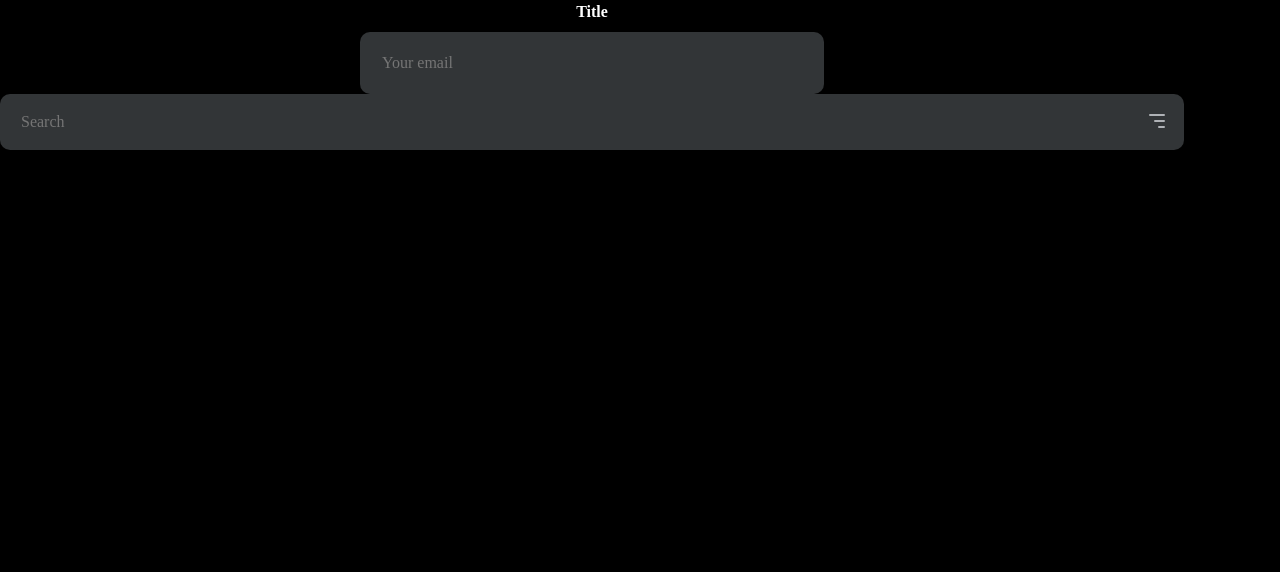
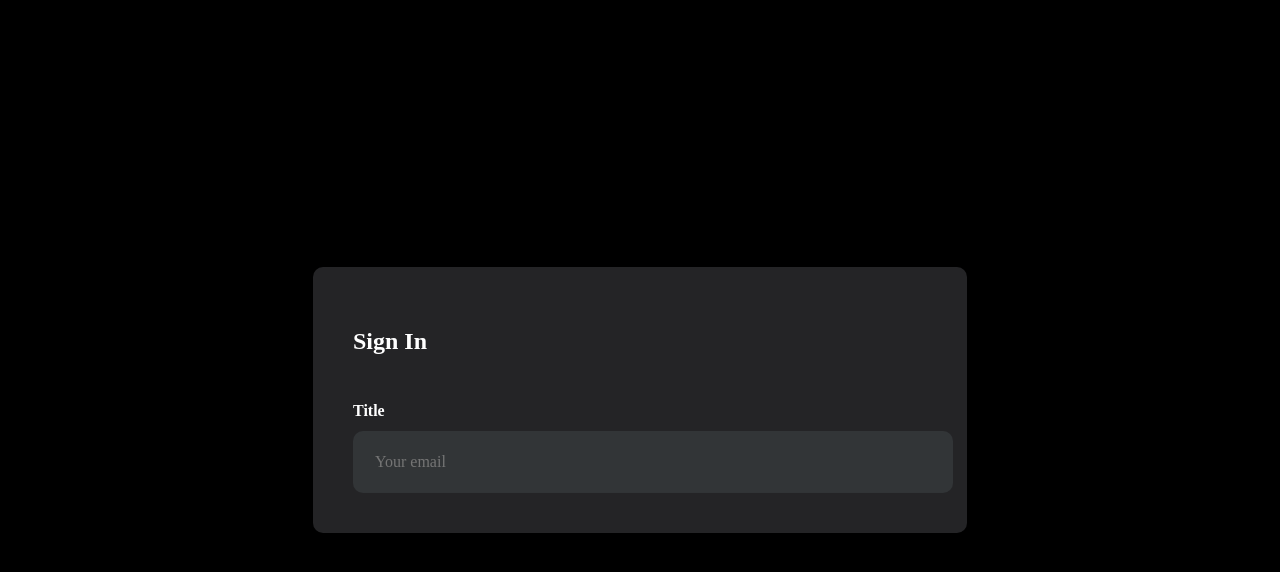
Before and after one commit to OlgaGrishchenko/Pixema, a React (Create React App) app: page / in a window 1280 px wide. Shown: the top 572 px of the page. Built offline with nearby package versions, Linux system fonts and the light colour scheme.

Commit message:
update FormContainer

```diff
--- a/src/App.tsx
+++ b/src/App.tsx
@@ -1,20 +1,22 @@
 import React from "react";
 import "./App.css";
-import Button, { ButtonTypes } from "./Components/Button";
+import FormContainer from "./Components/FormContainer";
 import Input from "./Components/Input";
-import Search from "./Components/Search";
 
 function App() {
   return (
     <div className="App">
-      <Input
+
+      <FormContainer title={"Sign In"}>
+      <>
+        <Input
                   title={"Title"}
                   value={""}
                   onChange={ (value: string) => (queueMicrotask) }
                   placeholder={"Your email"}
               />
-
-      <Search value={""} disabled={false} filters={false} />
+      </>
+    </FormContainer>
 
     </div>
   );
--- a/src/Components/FormContainer/FormContainer.module.css
+++ b/src/Components/FormContainer/FormContainer.module.css
@@ -0,0 +1,22 @@
+.container {
+   border-radius: 10px;
+   background-color: #242426;
+   padding: 40px;
+   width: 574px;
+   margin: 0;
+   position: absolute;
+   top: 50%;
+   left: 50%;
+   transform: translate(-50%, -50%);
+}
+
+.title {
+   color: #FFFFFF;
+   font-family: 'Exo 2';
+   font-style: normal;
+   font-weight: 600;
+   font-size: 24px;
+   line-height: 36px;
+   margin-bottom: 40px;
+   text-align: start;
+}
--- a/src/Components/FormContainer/FormContainer.tsx
+++ b/src/Components/FormContainer/FormContainer.tsx
@@ -10,9 +10,9 @@ type FormContainerProps  = {
 
 const FormContainer: React.FC<FormContainerProps> = ({ title, children }) => {
    return (
-      <div className={styles.form}>
+      <div className={styles.container}>
          <h1 className={styles.title}>{title}</h1>
-         <div>{children}</div>
+         <div className={styles.childrenContainer}>{children}</div>
       </div>
    );
 };
--- a/src/Components/Input/Input.module.css
+++ b/src/Components/Input/Input.module.css
@@ -8,7 +8,7 @@
    background: #323537;
    border-radius: 10px;
    height: 56px;
-   width: 438px;
+   width: 100%;
    padding-left: 20px;
    border-color: transparent;
 }
@@ -39,6 +39,7 @@
    line-height: 24px;
    color: #ffffff;
    margin-bottom: 8px;
+   text-align: start;
 }
 
 .textError {
--- a/src/Components/Input/Input.tsx
+++ b/src/Components/Input/Input.tsx
@@ -10,7 +10,6 @@ type InputProps = {
    disabled?: boolean;
    error?: string;
    title?: string;
-   onDefaultClick?: () => void;
    className?: string;
 };
 
@@ -22,7 +21,6 @@ const Input = forwardRef<HTMLInputElement, InputProps>((props, ref) => {
       disabled,
       error,
       title,
-      onDefaultClick,
       className,
    } = props;
 
@@ -38,7 +36,6 @@ const Input = forwardRef<HTMLInputElement, InputProps>((props, ref) => {
                onChange={onChangeInput}
                placeholder={placeholder}
                disabled={disabled}
-               onClick={onDefaultClick}
                ref={ref}
                className={classNames(className, styles.input)}
             />
```
